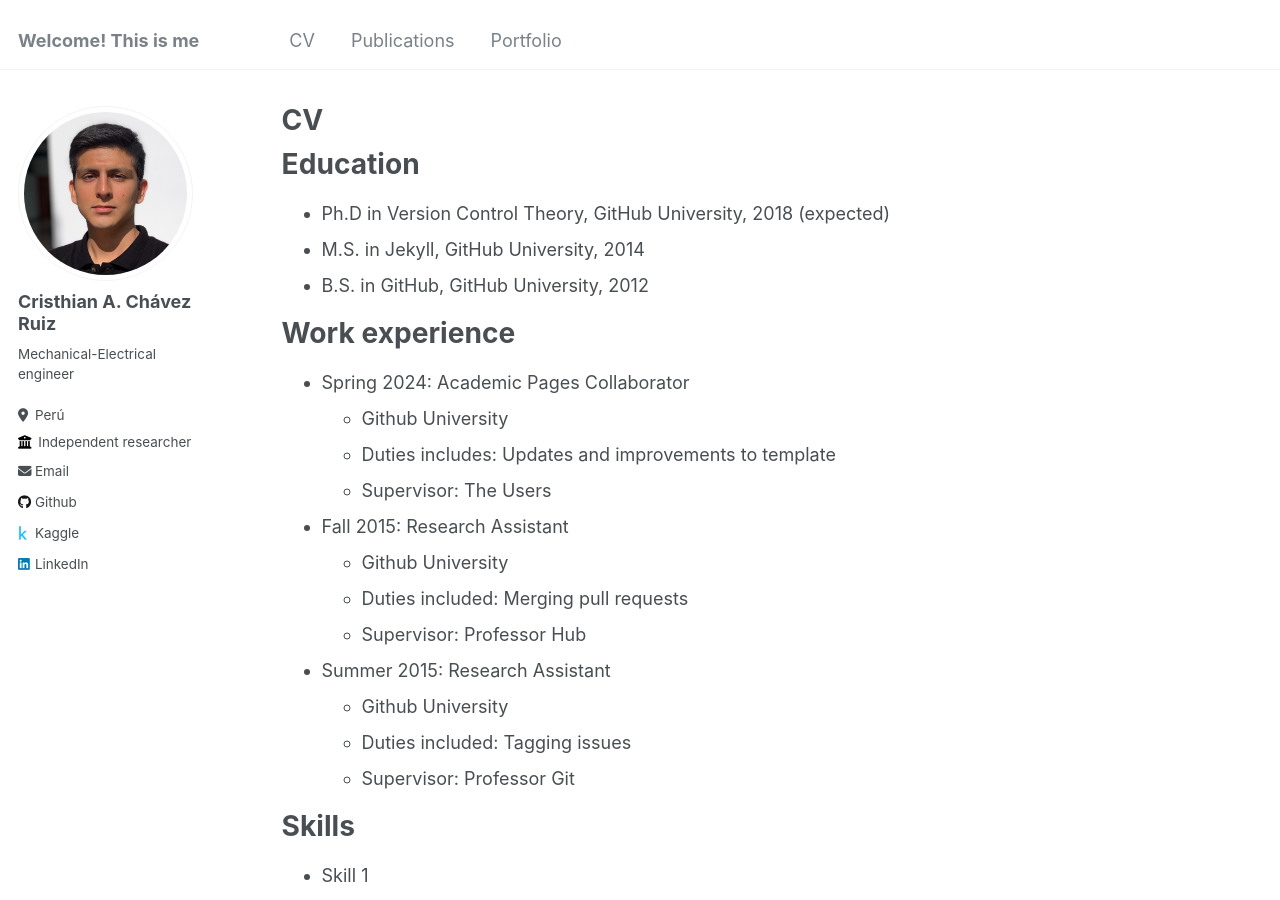
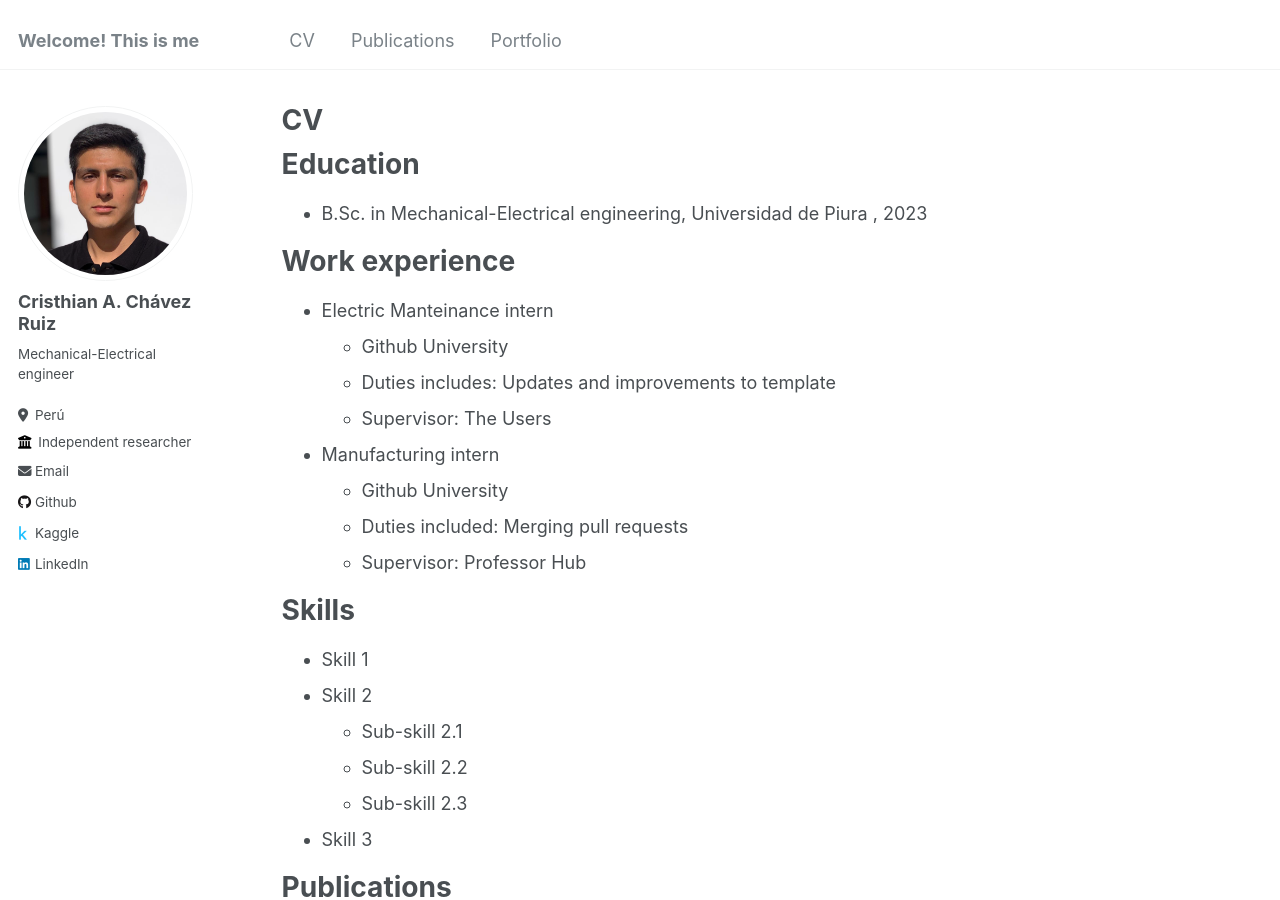
Before and after one commit to cristhianchr/cristhianchr.github.io, a Jekyll site: the page built from _pages/cv.md, in a window 1280 px wide and 900 px high. Built offline with Jekyll 4.4.1, drawn with Linux system fonts in a browser that asks for light colours.

Commit message:
Update cv.md

```diff
--- a/_pages/cv.md
+++ b/_pages/cv.md
@@ -11,26 +11,19 @@
 
 Education
 ======
-* Ph.D in Version Control Theory, GitHub University, 2018 (expected)
-* M.S. in Jekyll, GitHub University, 2014
-* B.S. in GitHub, GitHub University, 2012
+* B.Sc. in Mechanical-Electrical engineering, Universidad de Piura , 2023
 
 Work experience
 ======
-* Spring 2024: Academic Pages Collaborator
+* Electric Manteinance intern
   * Github University
   * Duties includes: Updates and improvements to template
   * Supervisor: The Users
 
-* Fall 2015: Research Assistant
+* Manufacturing intern
   * Github University
   * Duties included: Merging pull requests
   * Supervisor: Professor Hub
-
-* Summer 2015: Research Assistant
-  * Github University
-  * Duties included: Tagging issues
-  * Supervisor: Professor Git
 
 Skills
 ======
```
